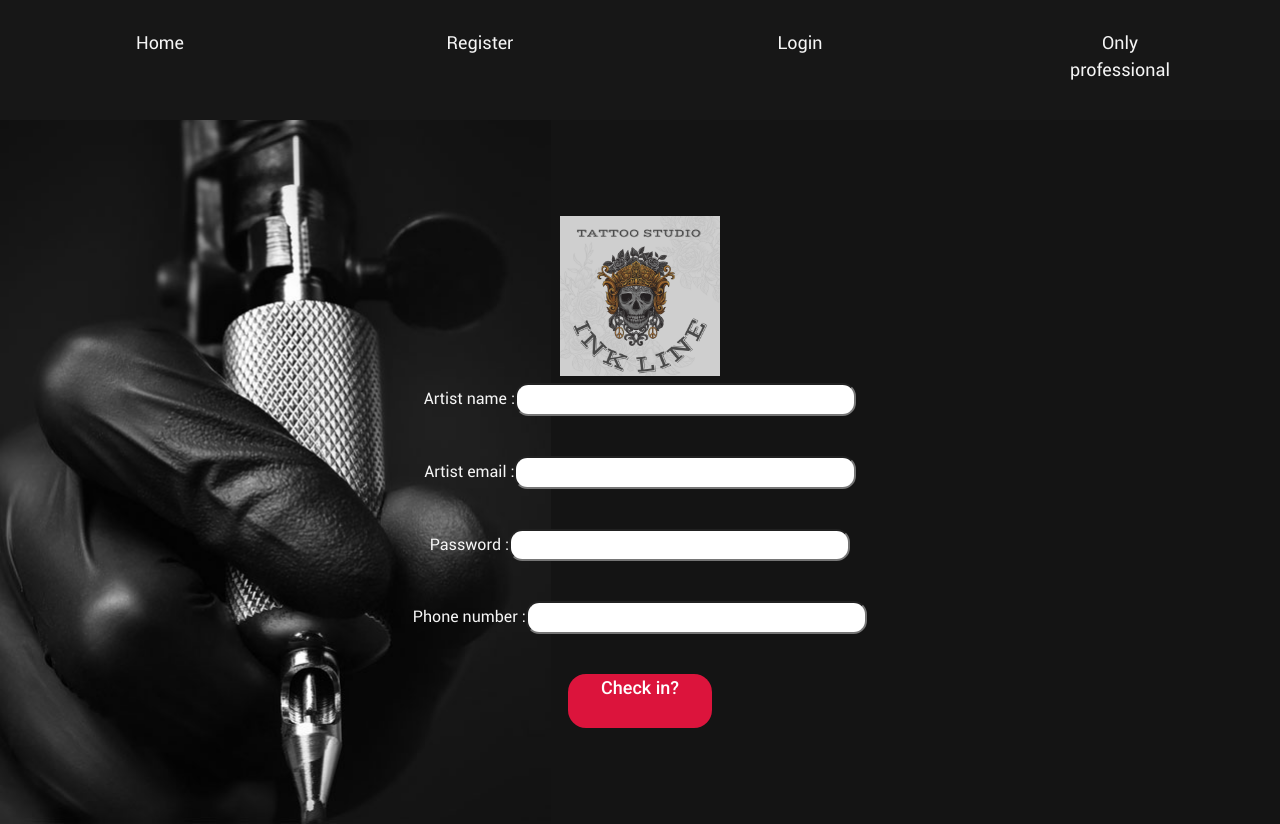
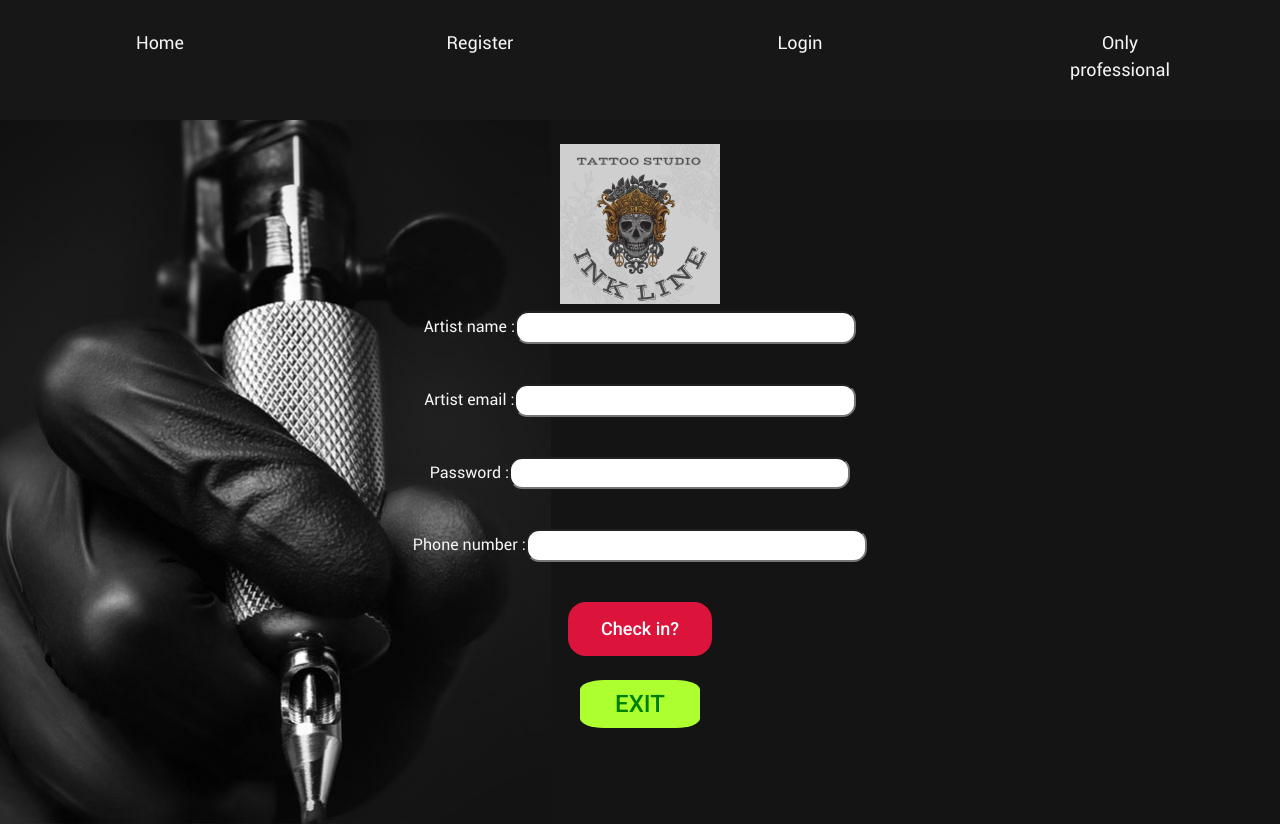
Before and after one commit to Noeliamll76/Proyecto-5-Frontend-Tattoo-Studio, a React (Vite) app: page /createArtist in a window 1280 px wide. Built offline with nearby package versions, Linux system fonts and the light colour scheme.

Commit message:
Improve button submit in CreateArtist

```diff
--- a/src/pages/AllAppointments/AllAppointments.css
+++ b/src/pages/AllAppointments/AllAppointments.css
@@ -4,8 +4,8 @@
     width: 100vw;
 
     display: flex;
-    flex-direction: row;
-    justify-content: center;
+    flex-direction: column;
+    justify-content: flex-start;
     align-items: center;
 
     background-image: url(../../../public/img/villar.jpg);
--- a/src/pages/Cards/Cards.css
+++ b/src/pages/Cards/Cards.css
@@ -6,7 +6,7 @@
 
     display: flex;
     flex-direction: column;
-     justify-content: flex-start;
+    justify-content: flex-start;
     align-items: center;
 
     background-color: darkgrey;
--- a/src/pages/CreateArtist/CreateArtist.css
+++ b/src/pages/CreateArtist/CreateArtist.css
@@ -44,7 +44,7 @@
 
     display: flex;
     justify-content: center;
-    align-items: unset;
+    align-items: center;
 }
 
 .buttonSubmit:hover {
--- a/src/pages/CreateArtist/CreateArtist.jsx
+++ b/src/pages/CreateArtist/CreateArtist.jsx
@@ -74,6 +74,7 @@ export const CreateArtist = () => {
       )
       .catch(error => console.log(error));
   }
+  const callExitClick = () => { navigate("/superAdmin"); }
 
   return (
     <div className="registerDesign">
@@ -129,6 +130,9 @@ export const CreateArtist = () => {
       <div className='errorMsg'>{msgError}</div>
 
       <div className='buttonSubmit' onClick={Submit}>Check in?</div>
+      <div className={`ExitSubmit `} onClick={callExitClick}>
+                EXIT
+            </div>
     </div>
   )
 }
--- a/src/pages/UserList/UserList.css
+++ b/src/pages/UserList/UserList.css
@@ -1,11 +1,10 @@
 .usersDesign {
-
     height: 100vh;
     width: 100vw;
 
     display: flex;
-    flex-direction: row;
-    justify-content: center;
+    flex-direction: column;
+    justify-content: flex-start;
     align-items: center;
 
     background-image: url(../../../public/img/villar.jpg);
```
